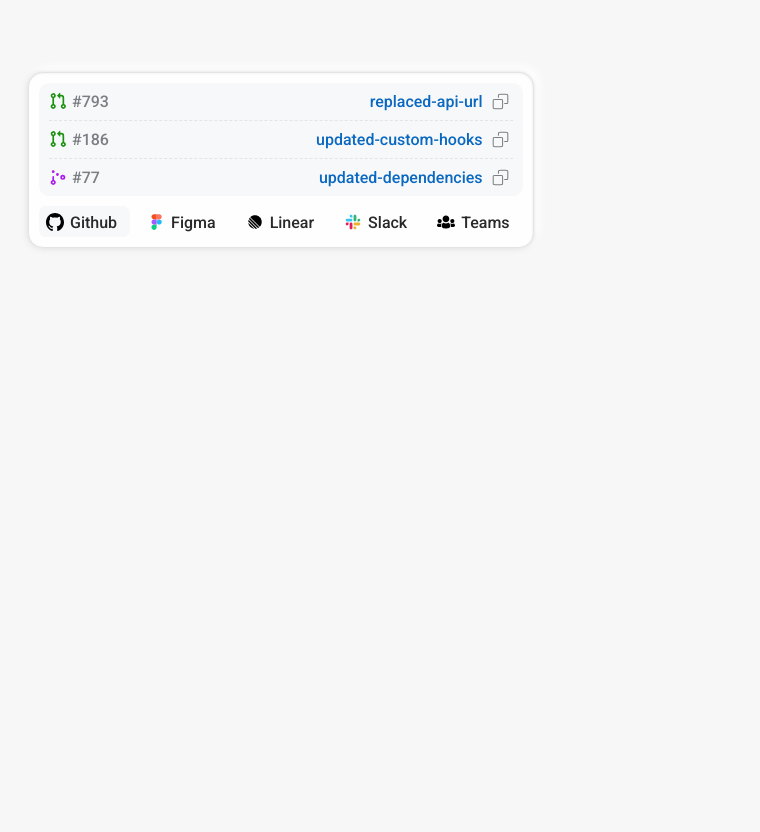
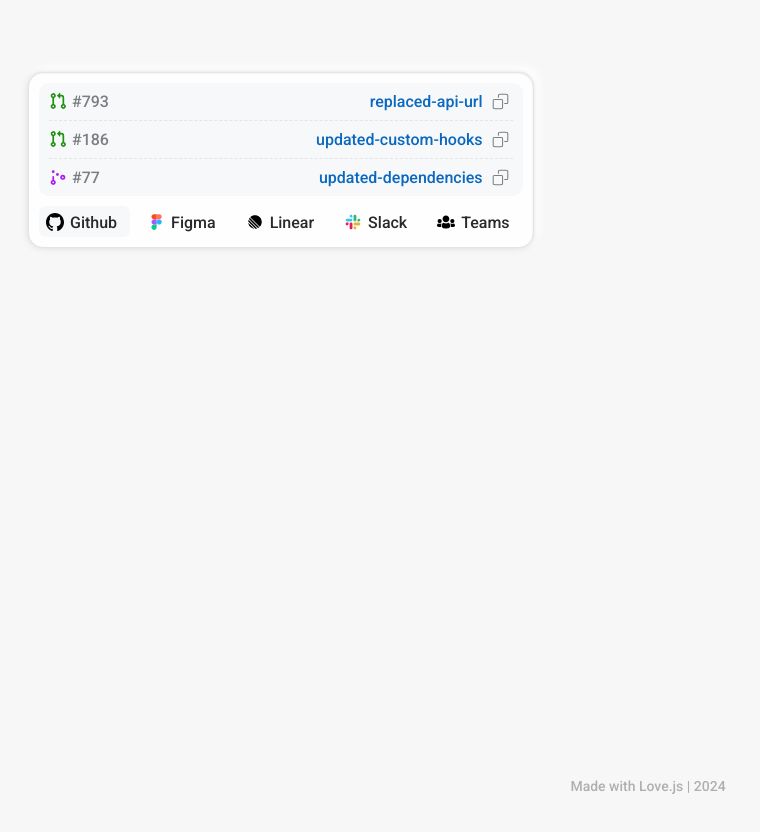
Before and after one commit to Alen-Gebles/mini-components, a React (Vite) app: page / in a window 1280 px wide. Shown: the top 832 px of the page, without its empty margins (0-760 px from the left). Built offline with nearby package versions, Linux system fonts and the light colour scheme.

Commit message:
Added little footer message <3

```diff
--- a/src/App.css
+++ b/src/App.css
@@ -8,3 +8,14 @@
   flex-wrap: wrap;
   gap: 20px;
 }
+
+.footerP{
+  position: absolute;
+  left: 50%;
+  transform: translateX(-50%);
+  bottom: 40px;
+  font-weight: 500;
+  font-size: 14px;
+  color: rgb(176, 175, 175);
+  user-select: none;
+}
--- a/src/App.jsx
+++ b/src/App.jsx
@@ -7,6 +7,9 @@ function App() {
   return (
     <section className='component-holder'>
       <TeamsProject />
+
+
+      <p className='footerP'>Made with Love.js | {new Date().getFullYear()} </p>
     </section>
   )
 }
```
